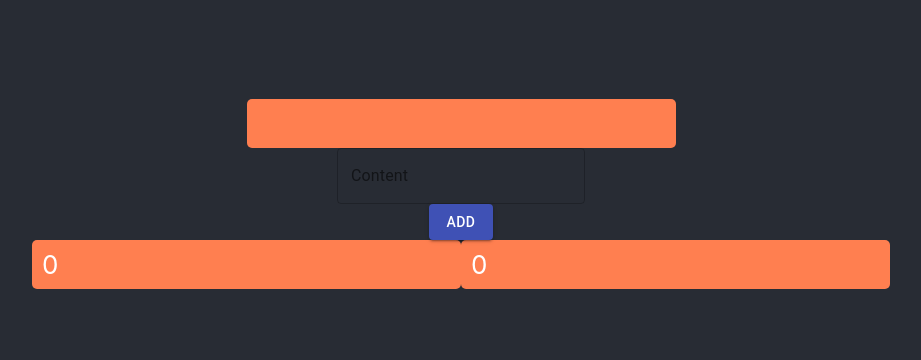
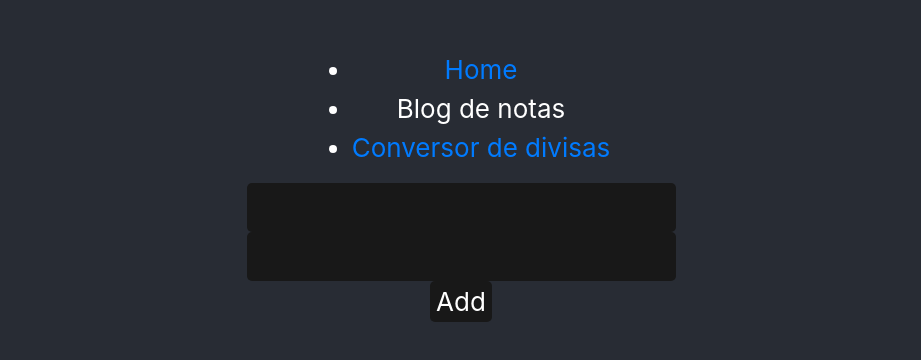
Before and after one commit to JuanCundafe/KodemiaReact, a React (Create React App) app: page /notesBlog in a window 1280 px wide. Shown: the part 214-574 px from the top of the page, without its empty margins (179-1100 px from the left). Built offline with nearby package versions, Linux system fonts and the light colour scheme.

Commit message:
react router

```diff
--- a/package.json
+++ b/package.json
@@ -11,6 +11,7 @@
     "bootstrap": "^4.5.1",
     "react": "^16.13.1",
     "react-dom": "^16.13.1",
+    "react-router-dom": "^5.2.0",
     "react-scripts": "3.4.1",
     "reactstrap": "^8.5.1"
   },
--- a/src/App.css
+++ b/src/App.css
@@ -9,3 +9,10 @@
   font-size: calc(10px + 2vmin);
   color: white;
 }
+
+.Container {
+  display: flex;
+  flex-direction: column;
+  justify-content: center;
+  align-items: center;
+}
--- a/src/App.js
+++ b/src/App.js
@@ -1,16 +1,42 @@
 import React from "react";
 import "./App.css";
 
+// RRD
+import { BrowserRouter as Router, Switch, Route } from "react-router-dom";
+
 // Screens
-import BlogNotes from "./screens/NotesBlog";
+import NotesBlog from "./screens/NotesBlog";
 import CurrencyConverter from "./screens/CurrencyConverter";
+import Users from "./screens/Users";
+
+// Component
+import Menu from "./components/Menu";
 
 function App() {
   return (
-    <div className="App">
-      <BlogNotes />
-      <CurrencyConverter />
-    </div>
+    <Router>
+      <div className="App">
+        <Switch>
+          <Route exact={true} path="/">
+            <>
+              <Menu currentPath="home" />
+              <h1>Home</h1>
+            </>
+          </Route>
+          <Route path="/notesBlog">
+            <Menu currentPath="notesBlog" />
+            <NotesBlog />
+          </Route>
+          <Route path="/currencyConverter">
+            <Menu currentPath="currencyConverter" />
+            <CurrencyConverter />
+          </Route>
+          <Route path="/users">
+            <Users />
+          </Route>
+        </Switch>
+      </div>
+    </Router>
   );
 }
 
--- a/src/components/CustomTextField/CustomTextField.css
+++ /dev/null
@@ -1,8 +0,0 @@
-.MuiInputBase-input,
-input,
-.MuiInputBase-root,
-.MuiInputBase-root,
-.MuiOutlinedInput-root,
-.MuiInputBase-formControl {
-  color: "#eaeaea" !important;
-}
--- a/src/components/CustomTextField/index.js
+++ /dev/null
@@ -1,73 +0,0 @@
-import React, { Component } from "react";
-
-// Material UI Components
-// import { withStyles } from "@material-ui/core/styles";
-// import { styled } from "@material-ui/core/styles";
-import TextField from "@material-ui/core/TextField";
-
-// CSS
-import "./CustomTextField.css";
-
-class CustomTextField extends Component {
-  constructor(props) {
-    super(props);
-    this.handleChange = this.handleChange.bind(this);
-  }
-
-  handleChange({ target: { name, value } }) {
-    this.props.callback(name, value);
-  }
-
-  render() {
-    const { value, name, label } = this.props;
-    return (
-      <TextField
-        className="input"
-        variant="outlined"
-        value={value}
-        name={name}
-        label={label}
-        onChange={this.handleChange}
-      />
-    );
-  }
-}
-
-export default CustomTextField;
-
-// import { withStyles } from "@material-ui/core/styles";
-// import TextField from "@material-ui/core/TextField";
-
-// const styles = {
-//   root: {
-//     color: "#eaeaea",
-//   },
-// };
-
-// class TextInput extends Component {
-//   constructor(props) {
-//     super(props);
-//     this.handleChange = this.handleChange.bind(this);
-//   }
-
-//   handleChange({ target: { name, value } }) {
-//     console.log("hijo", name, value);
-//     this.props.callback(name, value);
-//   }
-
-//   render() {
-//     const { classes, value, name, label } = this.props;
-//     return (
-// <TextField
-//   className={`input ${classes.input}`}
-//   variant="outlined"
-//   value={value}
-//   name={name}
-//   label={label}
-//   onChange={this.handleChange}
-// />
-//     );
-//   }
-// }
-
-// export default withStyles(styles)(TextInput);
--- a/src/components/Input/Input.css
+++ b/src/components/Input/Input.css
@@ -1,8 +1,9 @@
 input {
   color: white;
-  background-color: coral;
+  background-color: #181818;
   border: none;
   border-radius: 5px;
   padding: 5px 10px;
-  outline: none;
+  outline: white;
+  margin: 10px 15px;
 }
--- /dev/null
+++ b/src/components/Menu/index.js
@@ -0,0 +1,31 @@
+import React from "react";
+
+// RRD
+import { Link } from "react-router-dom";
+
+function Menu({ currentPath }) {
+  return (
+    <nav>
+      <ul>
+        <li>{currentPath === "home" ? "Home" : <Link to="/">Home</Link>}</li>
+        <li>
+          {currentPath === "notesBlog" ? (
+            "Blog de notas"
+          ) : (
+            <Link to="/notesBlog">Blog de notas</Link>
+          )}
+        </li>
+
+        <li>
+          {currentPath === "currencyConverter" ? (
+            "Conversor de divisas"
+          ) : (
+            <Link to="/currencyConverter">Conversor de divisas</Link>
+          )}
+        </li>
+      </ul>
+    </nav>
+  );
+}
+
+export default Menu;
--- a/src/screens/NotesBlog/NotesBlog.css
+++ b/src/screens/NotesBlog/NotesBlog.css
@@ -1,7 +1,30 @@
-.List-item {
-  background-color: #879196;
+.List {
+  list-style: none;
+  margin: 0;
+  padding: 0;
 }
 
-.input {
+.List-item {
+  padding: 10px 15px;
+  margin: 10px 5px;
+  border-radius: 10px;
+  box-shadow: 0 10px 20px rgba(0, 0, 0, 0.19), 0 6px 6px rgba(0, 0, 0, 0.23);
+  background: linear-gradient(0.2turn, #70ccf4, #1786bd, #a4809b, #fdceff 124%);
+  transition: ease 1s all;
+}
+
+.List-item:hover {
+  cursor: pointer;
+  background: linear-gradient(0.2turn, #4886a1, #146086, #4d3747, #896f8a 124%);
+}
+
+.List-item p {
+  margin: 0;
+}
+
+button[type="submit"] {
   color: white;
+  background: #181818;
+  border: none;
+  border-radius: 5px;
 }
--- a/src/screens/NotesBlog/index.js
+++ b/src/screens/NotesBlog/index.js
@@ -1,20 +1,9 @@
 import React, { Component } from "react";
-
-// Material UI
-import {
-  Button,
-  Container,
-  Grid,
-  List,
-  ListItem,
-  ListItemText,
-} from "@material-ui/core";
 
 // CSS
 import "./NotesBlog.css";
 
 // Components
-import CustomTextField from "../../components/CustomTextField";
 import Input from "../../components/Input";
 
 class NotesBlog extends Component {
@@ -61,30 +50,21 @@ class NotesBlog extends Component {
   render() {
     const { noteTitle, noteContent, notes } = this.state;
     const UINotes = notes.map(({ title, content }, index) => (
-      <ListItem key={index} className="List-item">
-        <ListItemText primary={title} secondary={content} />
-      </ListItem>
+      <li key={index} className="List-item">
+        <p>
+          {title} {content}
+        </p>
+      </li>
     ));
 
     return (
       <>
-        <Container maxWidth="md">
-          <List dense={true}>{UINotes}</List>
-        </Container>
-        <Container maxWidth="md">
-          <Grid
-            container
-            direction="column"
-            justify="center"
-            alignItems="center"
-          >
+        <div className="Container">
+          <ul className="List">{UINotes}</ul>
+        </div>
+        <div className="Container">
           <form onSubmit={this.handleFormSubmit}>
-              <Grid
-                container
-                direction="column"
-                justify="center"
-                alignItems="center"
-              >
+            <div className="Container">
               <Input
                 value={noteTitle}
                 name={"noteTitle"}
@@ -92,38 +72,19 @@ class NotesBlog extends Component {
                 callback={this.handleChangeInput}
               />
 
-                <CustomTextField
+              <Input
                 value={noteContent}
                 name={"noteContent"}
                 label={"Content"}
                 callback={this.handleChangeInput}
               />
-                <Button type="submit" variant="contained" color="primary">
-                  Add
-                </Button>
-              </Grid>
+              <button type="submit">Add</button>
+            </div>
           </form>
-          </Grid>
-        </Container>
+        </div>
       </>
     );
   }
 }
 
 export default NotesBlog;
-// Components
-// import TextInput from "../../components/TextInput";
-// this.test = this.test.bind(this);
-// test(name, value) {
-//   console.log(name, value);
-//   this.setState({
-//     [name]: value,
-//   });
-// }
-/* <TextInput
-  value={test}
-  name={"test"}
-  label={"Test"}
-  callback={this.test}
-  variant="outlined"
-/> */
--- /dev/null
+++ b/src/screens/Users/index.js
@@ -0,0 +1,40 @@
+import React, { Component } from "react";
+
+class Users extends Component {
+  constructor(props) {
+    super(props);
+    this.state = {
+      users: [],
+    };
+  }
+
+  componentDidMount() {
+    console.log("Componente montado correctamente");
+    fetch("https://reactsessions-ac545.firebaseio.com/.json")
+      .then((response) => {
+        return response.json();
+      })
+      .then((users) => {
+        this.setState({
+          users,
+        });
+      });
+  }
+
+  render() {
+    const { users } = this.state;
+    const UIUsers = users.map(({ firstName, lastName }, index) => (
+      <li key={index}>
+        {firstName} {lastName}
+      </li>
+    ));
+
+    return (
+      <div className="Container">
+        {UIUsers.length ? null : <p>No hay usuarios</p>}
+        <ul>{UIUsers}</ul>
+      </div>
+    );
+  }
+}
+export default Users;
```
Also changed, not shown: src/screens/Users/fakeUsers.json (added, +26 -0 lines), src/components/Menu/Menu.css (added), 1 other file (tests, documents, lock files or other folders). Lines whose indentation alone changed are shown as unchanged.
